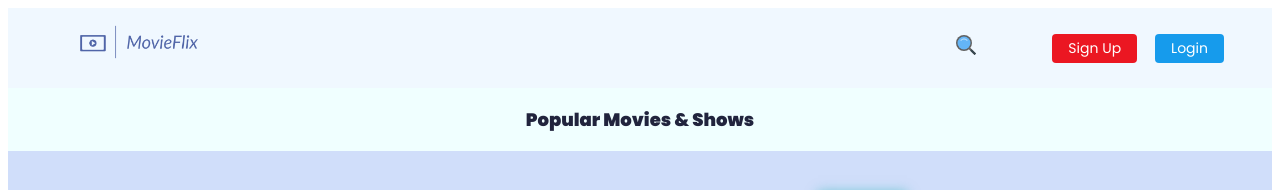
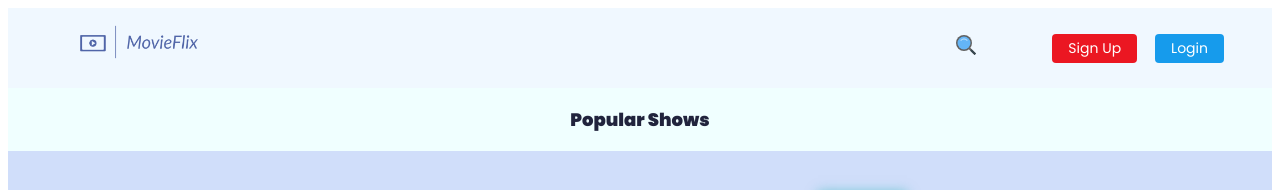
Before and after one commit to krazys/movieFlix-App-dashboard, a React (Vite) app: page /shows in a window 1280 px wide. Shown: the top 190 px of the page. Built offline with nearby package versions, Linux system fonts and the light colour scheme; no server answers; a web font is replaced by a local one.

Commit message:
Text changed in Trending Page

```diff
--- a/src/components/ShowPage.tsx
+++ b/src/components/ShowPage.tsx
@@ -97,7 +97,7 @@ const ShowPage: React.FC<ShowProps> = ({ tv }) => {
       <div className="MovieWrapper">
         <div className="filterSection">
           {/* <h2>{filterNameSelected} Movie</h2> */}
-          <h2>Popular Movies & Shows</h2>
+          <h2>Popular Shows</h2>
         </div>
         <div className="listSection">
           <ContentList movieList={movieList} tv={tv} />
--- a/src/components/TrendingPage.tsx
+++ b/src/components/TrendingPage.tsx
@@ -96,7 +96,7 @@ const TrendingPage: React.FC<TrendingProps> = () => {
       <div className="MovieWrapper">
         <div className="filterSection">
           {/* <h2>{filterNameSelected} Movie</h2> */}
-          <h2>Popular Movie</h2>
+          <h2>Popular Movies & Shows</h2>
         </div>
         <div className="listSection">
           <ContentList movieList={movieList} />
```
